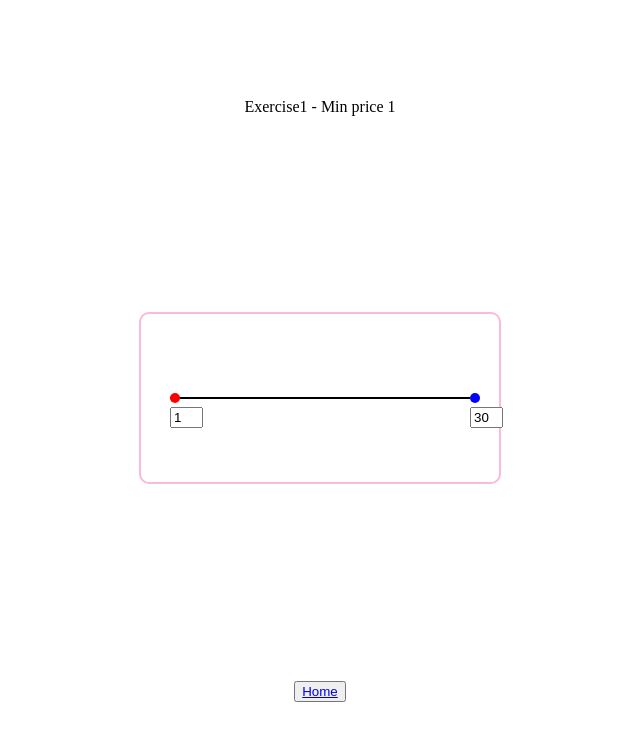
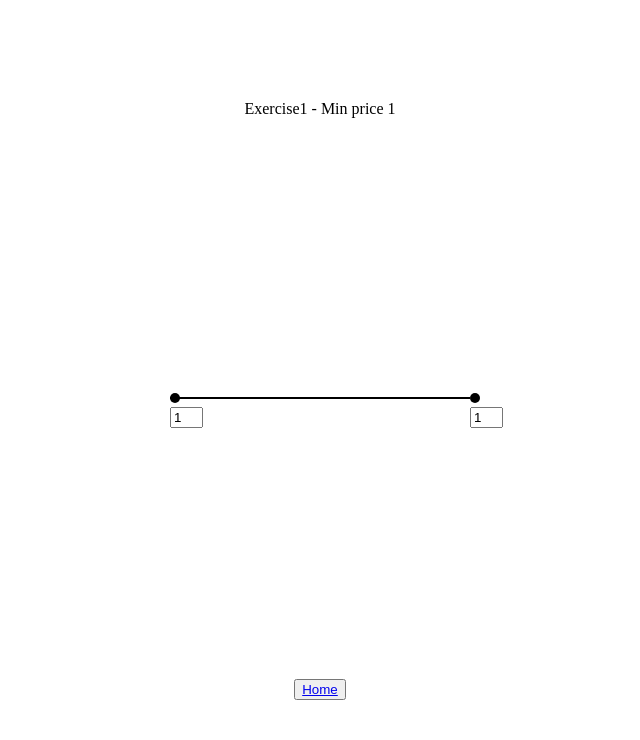
Before and after one commit to SandraLuengo/custom-range, a React app: page /exercise1 in a window 1280 px wide. Shown: the top 740 px of the page, without its empty margins (320-960 px from the left). Built offline with nearby package versions, Linux system fonts and the light colour scheme; no server answers.

Commit message:
mocked server added

```diff
--- a/package.json
+++ b/package.json
@@ -8,6 +8,7 @@
     "build": "node_modules/.bin/webpack --config webpack.prod.js --mode production"
   },
   "dependencies": {
+    "axios": "^0.21.1",
     "css-loader": "^5.2.0",
     "mini-css-extract-plugin": "^1.4.0",
     "react": "^17.0.1",
--- a/src/components/Range/Range.js
+++ b/src/components/Range/Range.js
@@ -23,13 +23,24 @@ const Range = ({ minPrice, maxPrice, fixedType }) => {
   });
   //mouse State
   const [moveAllowed, setMoveAllowed] = useState(false);
+  const [mouseDiff, setMouseDiff] = useState(0);
 
   const rangeComponent = useRef(null);
   let xDirection = "";
 
+  useEffect(() => {
+    setLeftComponentValue({actual:minPrice, min:minPrice, max:maxPrice});
+    setRightComponentValue({actual:maxPrice, min:minPrice, max:maxPrice});
+  },[minPrice,maxPrice])
+
   let mousedown = (e, selector) => {
     setSelectedComponent(selector);
     setMoveAllowed(true);
+    if(e.clientX > 300) {
+      setMouseDiff(e.clientX - 300)
+    } else if( e.clientX < 300) {
+      setMouseDiff(e.clientX - 300)
+    }
   };
   let mousemove = (e) => {
     getMouseDirection(e);
@@ -63,8 +74,10 @@ const Range = ({ minPrice, maxPrice, fixedType }) => {
   };
   let moveLeft = (e) => {
     if(!canMoveLeft()) return
+    let barRangeWidth = rangeComponent.current.offsetWidth;
+    let barLeftPosition =  rangeComponent.current.offsetLeft;
     let getValue = minPrice + (maxPrice - minPrice) * (getXComponent()/100);
-    getXComponent() > 0 && setXComponent()((e.clientX - 300 - 10)*100/300);
+    getXComponent() > 0 && setXComponent()((e.clientX -  barLeftPosition)*100/barRangeWidth);
     if ( getXComponent() > 0 ) {
       setComponentValue()({...getComponentValue(), actual:Math.round(getValue)})
     } else if(getXComponent() === 0) {
@@ -73,8 +86,10 @@ const Range = ({ minPrice, maxPrice, fixedType }) => {
   };
   let moveRight = (e) => {
     if(!canMoveRight()) return
+    let barRangeWidth = rangeComponent.current.offsetWidth;
+    let barLeftPosition =  rangeComponent.current.offsetLeft;
     let getValue = minPrice + (maxPrice - minPrice) * (getXComponent()/100);
-    getXComponent() < 100 && setXComponent()((e.clientX - 300 - 10)*100/300);
+    getXComponent() < 100 && setXComponent()((e.clientX -  barLeftPosition) * 100 / barRangeWidth);
     if ( getXComponent() < 100 ) {
       setComponentValue()({...getComponentValue(), actual:Math.round(getValue)})
     } else if(getXComponent() ===  100) {
--- a/src/components/Range/range.scss
+++ b/src/components/Range/range.scss
@@ -4,9 +4,6 @@
   justify-content: space-around;
   width: 350px;
   height: 20vh;
-  padding: 4px;
-  border: 2px solid #fabada;
-  border-radius: 10px;
 
   &--component {
     display: flex;
--- a/src/components/SelectorRange/selectorRange.scss
+++ b/src/components/SelectorRange/selectorRange.scss
@@ -17,13 +17,8 @@ $selector-width: 10px;
     &:active {
       cursor: grabbing;
     }
-    &--left {
-      background: red;
-      position: absolute;
-      z-index: 1;
-    }
-    &--right {
-      background: blue;
+    &--left, &--right {
+      background: black;
       position: absolute;
       z-index: 1;
     }
--- a/src/index.html
+++ b/src/index.html
@@ -5,7 +5,7 @@
     <meta charset="UTF-8">
     <meta name="viewport" content="width=device-width, initial-scale=1.0">
     <meta http-equiv="X-UA-Compatible" content="ie=edge">
-    <title>My React App</title>
+    <title>Mango Range</title>
 </head>
 
 <body>
--- a/src/pages/Exercise1.js
+++ b/src/pages/Exercise1.js
@@ -1,13 +1,30 @@
-import React from "react";
+import React, { useState, useEffect } from "react";
 import { Link } from "react-router-dom";
 import { Range } from "../components";
 import "./exercises.scss";
 
 const Exercise1 = () => {
+
+  const [priceData, setPriceData] = useState({ min: 1, max: 1 });
+
+  const fetchData = async () => {
+    const apiCall = await fetch("http://demo0922089.mockable.io/exercise1");
+    const prices = await apiCall.json();
+    setPriceData(prices.price);
+  };
+
+  useEffect(() => {
+    fetchData();
+  }, []);
+
   return (
     <div className="exercises">
       Exercise1 - Min price 1
-      <Range minPrice={1} maxPrice={30}  fixedType={false}  />
+      <Range
+        minPrice={priceData.min}
+        maxPrice={priceData.max}
+        fixedType={false}
+      />
       <button>
         <Link to={"/"}>Home</Link>
       </button>
```
Also changed, not shown: 1 other file (tests, documents, lock files or other folders).
